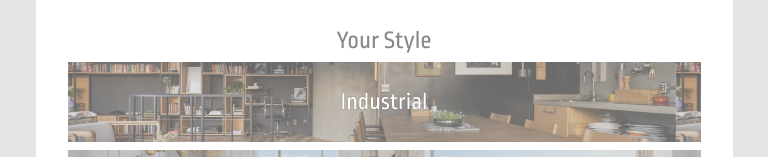
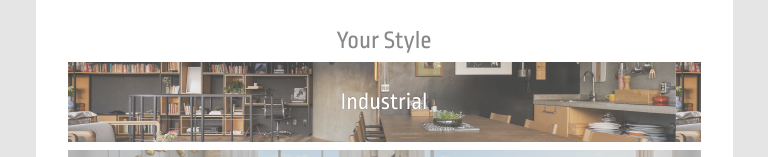
Before and after one commit to nascimento-dev-io/projects-beginner, a plain HTML site: page 1-lovt/index.html in a window 1280 px wide. In both pictures the pointer is over the element "Industrial". Shown: the part 643-800 px from the top of the page, without its empty margins (256-1024 px from the left). Drawn offline with Linux system fonts and the light colour scheme; files whose address does not match are found by name.

Commit message:
hover for your style section

```diff
--- a/1-lovt/styles/styles.css
+++ b/1-lovt/styles/styles.css
@@ -212,6 +212,14 @@ header .burguer-menu {
   text-shadow: 0 0 1px #555555;
 
   background: rgba(196, 196, 196, 0.5);
+
+  transition: background 0.5s;
+}
+
+.your-style div p:hover {
+  background: rgba(196, 196, 196, 0.3);
+
+  cursor: pointer;
 }
 
 .your-style .industrial {
```
